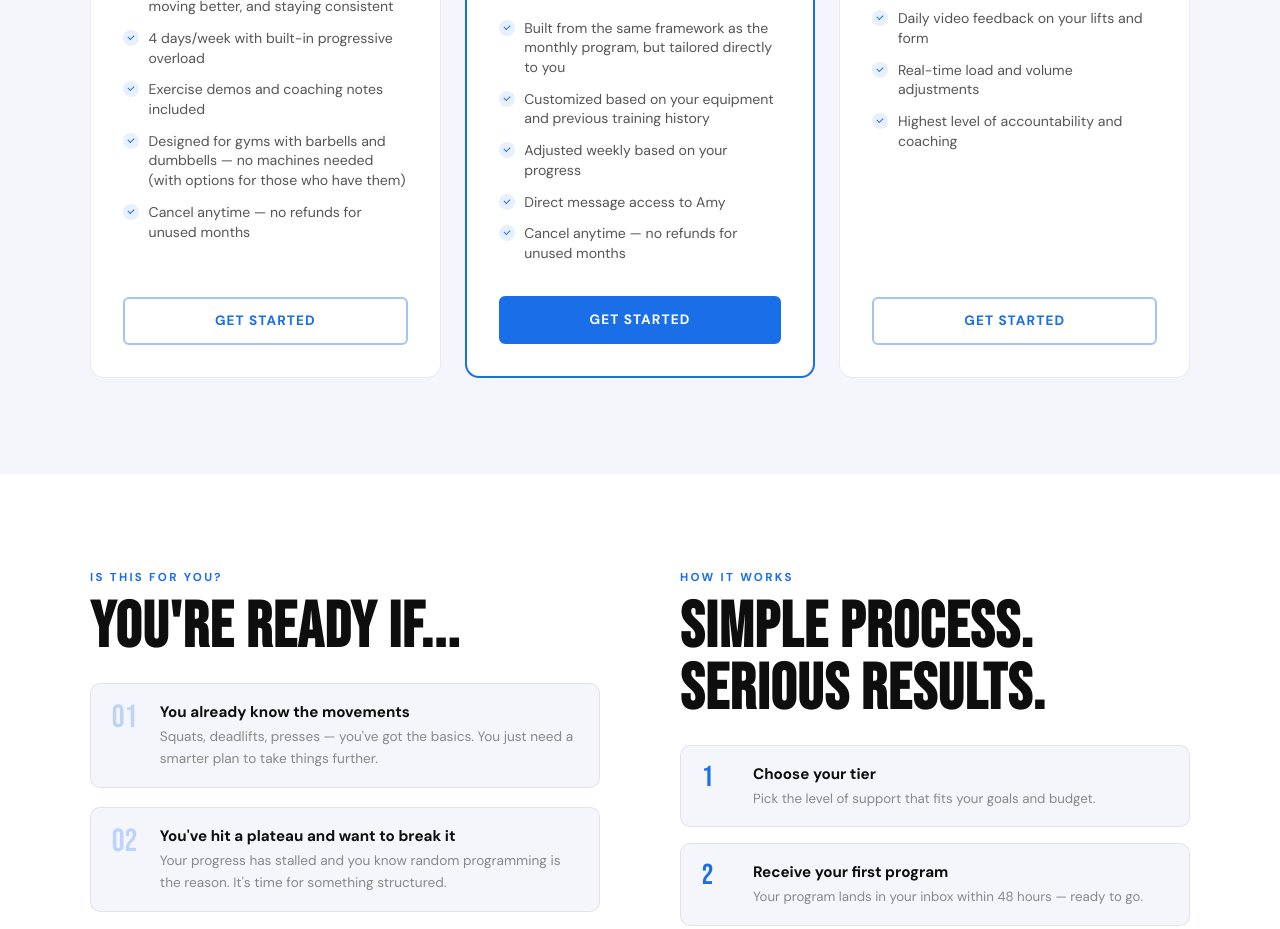
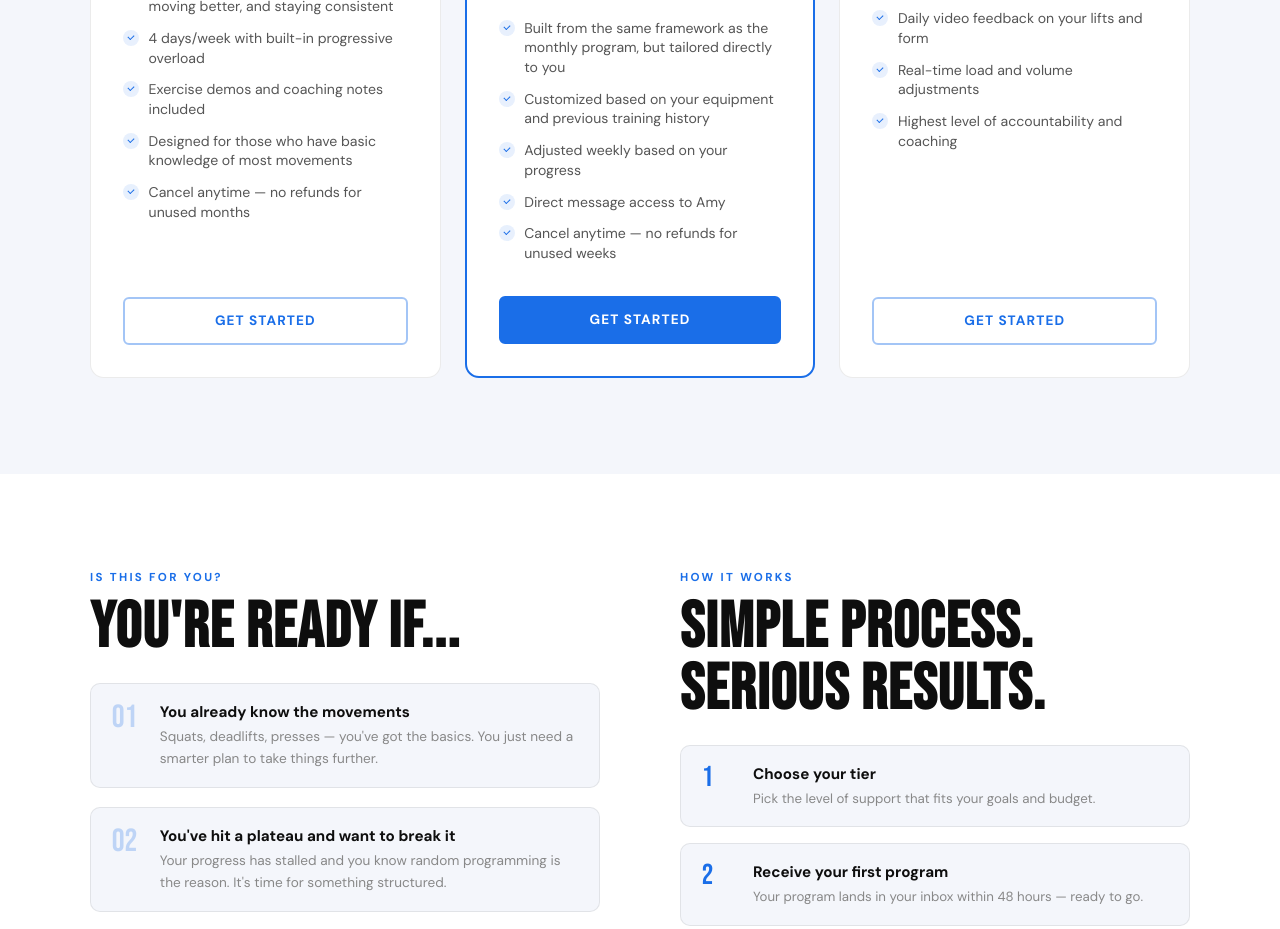
Before and after one commit to AmyWitt/amy-witt-coaching, a React (Vite) app: page / in a window 1280 px wide. Shown: the part 4440-5369 px from the top of the page. Built offline with nearby package versions, Linux system fonts and the light colour scheme.

Commit message:
Update App.jsx

```diff
--- a/src/App.jsx
+++ b/src/App.jsx
@@ -194,7 +194,7 @@ const packages = [
       'Workouts focused on getting stronger, moving better, and staying consistent',
       '4 days/week with built-in progressive overload',
       'Exercise demos and coaching notes included',
-      'Designed for gyms with barbells and dumbbells — no machines needed (with options for those who have them)',
+      'Designed for those who have basic knowledge of most movements',
       'Cancel anytime — no refunds for unused months',
     ],
     link: STRIPE.monthly,
@@ -210,7 +210,7 @@ const packages = [
       'Customized based on your equipment and previous training history',
       'Adjusted weekly based on your progress',
       'Direct message access to Amy',
-      'Cancel anytime — no refunds for unused months',
+      'Cancel anytime — no refunds for unused weeks',
     ],
     link: STRIPE.personalized,
     featured: true,
```
